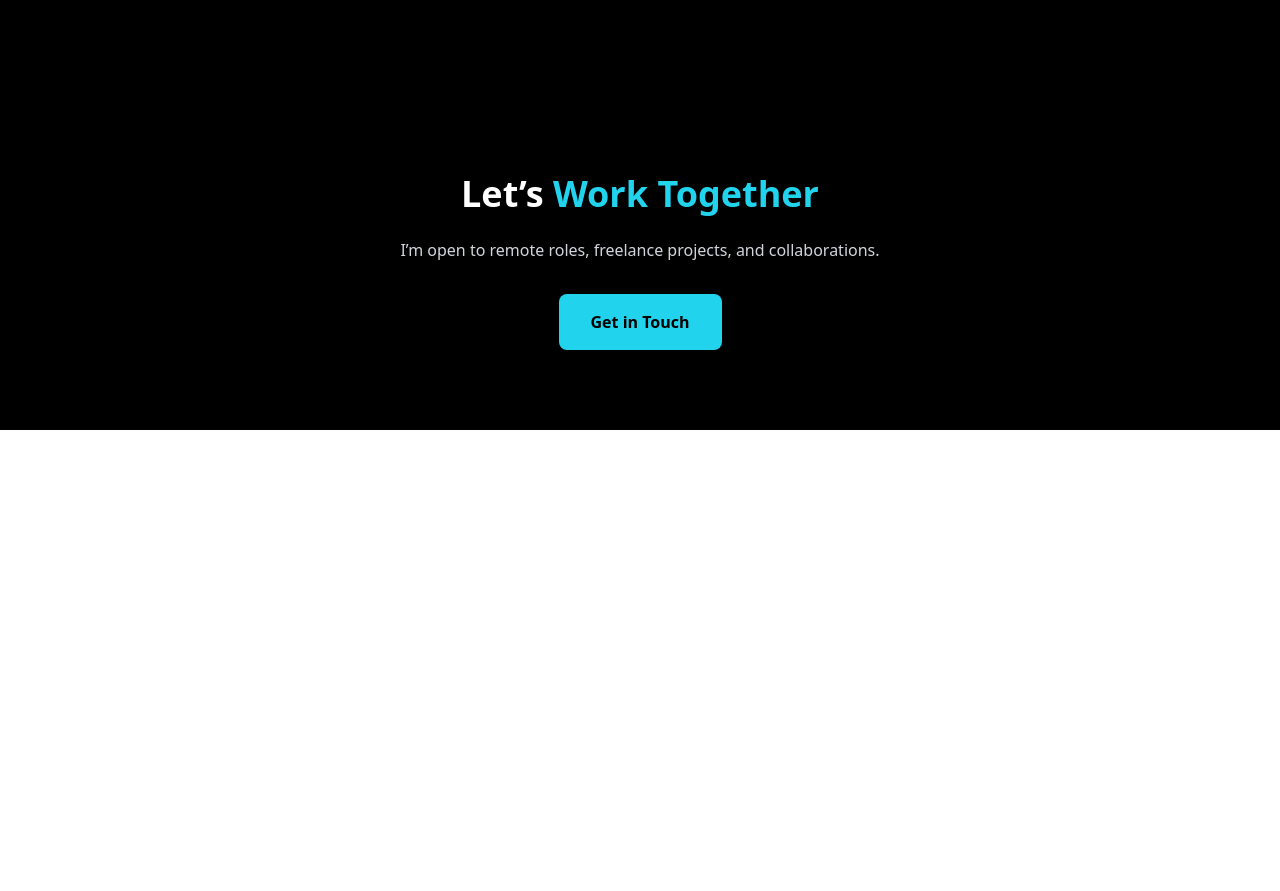
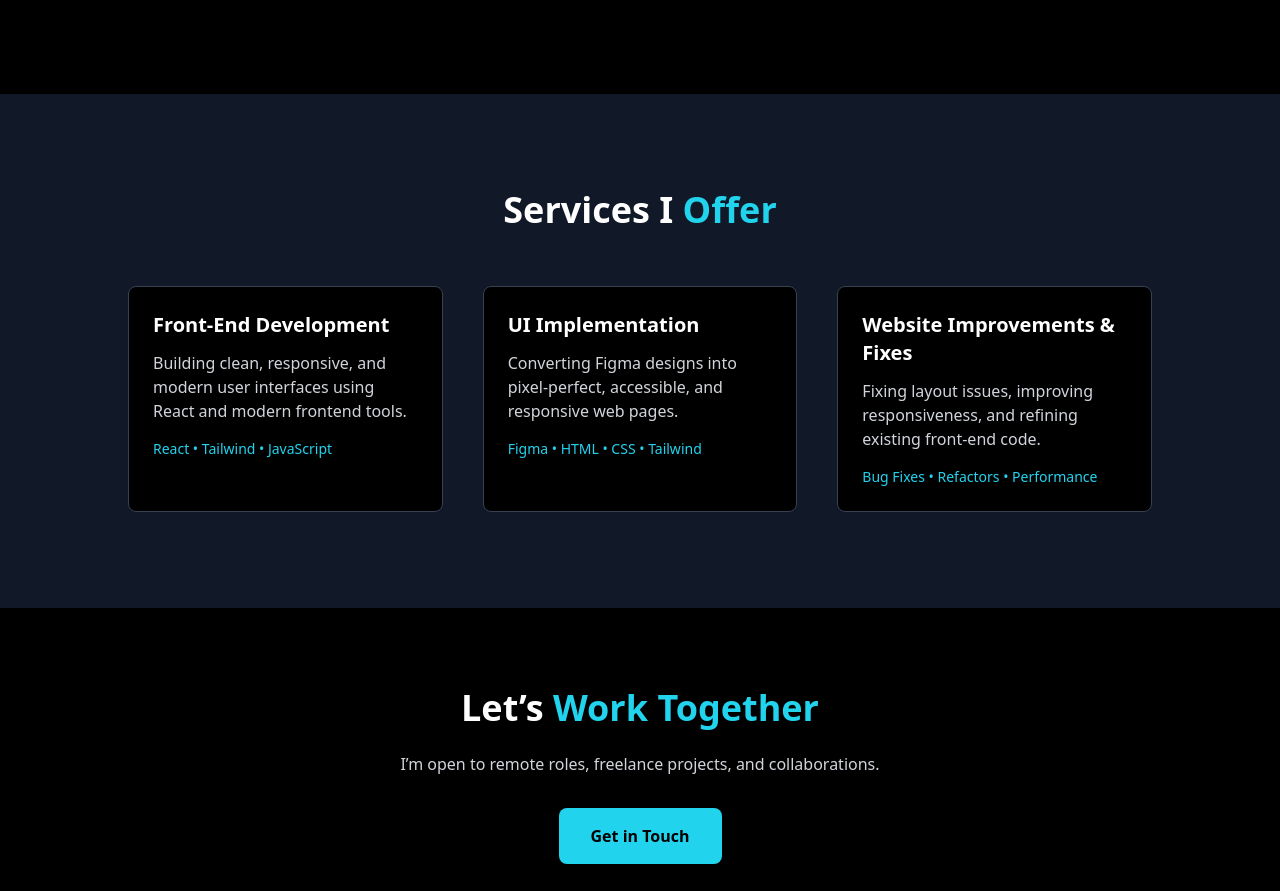
Before and after one commit to fittechjoy/joy-portfolio, a React (Vite) app: page / in a window 1280 px wide. Shown: the part 1778-2669 px from the top of the page. Before the commit the page ends 2208 px from the top, so only its background shows below. Built offline with nearby package versions, Linux system fonts and the light colour scheme.

Commit message:
Add services section

```diff
--- a/src/App.jsx
+++ b/src/App.jsx
@@ -123,6 +123,59 @@ function App() {
   </div>
 </section>
 
+{/* SERVICES */}
+<section id="services" className="py-24 px-6 bg-gray-900">
+  <div className="max-w-5xl mx-auto">
+    <h2 className="text-4xl font-bold text-center mb-14">
+      Services I <span className="text-cyan-400">Offer</span>
+    </h2>
+
+    <div className="grid gap-10 md:grid-cols-3">
+
+      {/* Service 1 */}
+      <div className="bg-black border border-gray-700 rounded-lg p-6 hover:border-cyan-400 transition">
+        <h3 className="text-xl font-semibold mb-3 text-white">
+          Front-End Development
+        </h3>
+        <p className="text-gray-300 mb-4">
+          Building clean, responsive, and modern user interfaces using React and modern frontend tools.
+        </p>
+        <p className="text-cyan-400 text-sm">
+          React • Tailwind • JavaScript
+        </p>
+      </div>
+
+      {/* Service 2 */}
+      <div className="bg-black border border-gray-700 rounded-lg p-6 hover:border-cyan-400 transition">
+        <h3 className="text-xl font-semibold mb-3 text-white">
+          UI Implementation
+        </h3>
+        <p className="text-gray-300 mb-4">
+          Converting Figma designs into pixel-perfect, accessible, and responsive web pages.
+        </p>
+        <p className="text-cyan-400 text-sm">
+          Figma • HTML • CSS • Tailwind
+        </p>
+      </div>
+
+      {/* Service 3 */}
+      <div className="bg-black border border-gray-700 rounded-lg p-6 hover:border-cyan-400 transition">
+        <h3 className="text-xl font-semibold mb-3 text-white">
+          Website Improvements & Fixes
+        </h3>
+        <p className="text-gray-300 mb-4">
+          Fixing layout issues, improving responsiveness, and refining existing front-end code.
+        </p>
+        <p className="text-cyan-400 text-sm">
+          Bug Fixes • Refactors • Performance
+        </p>
+      </div>
+
+    </div>
+  </div>
+</section>
+
+
 
       {/* CONTACT */}
       <section id="contact" className="py-20 px-6 text-center">
```
